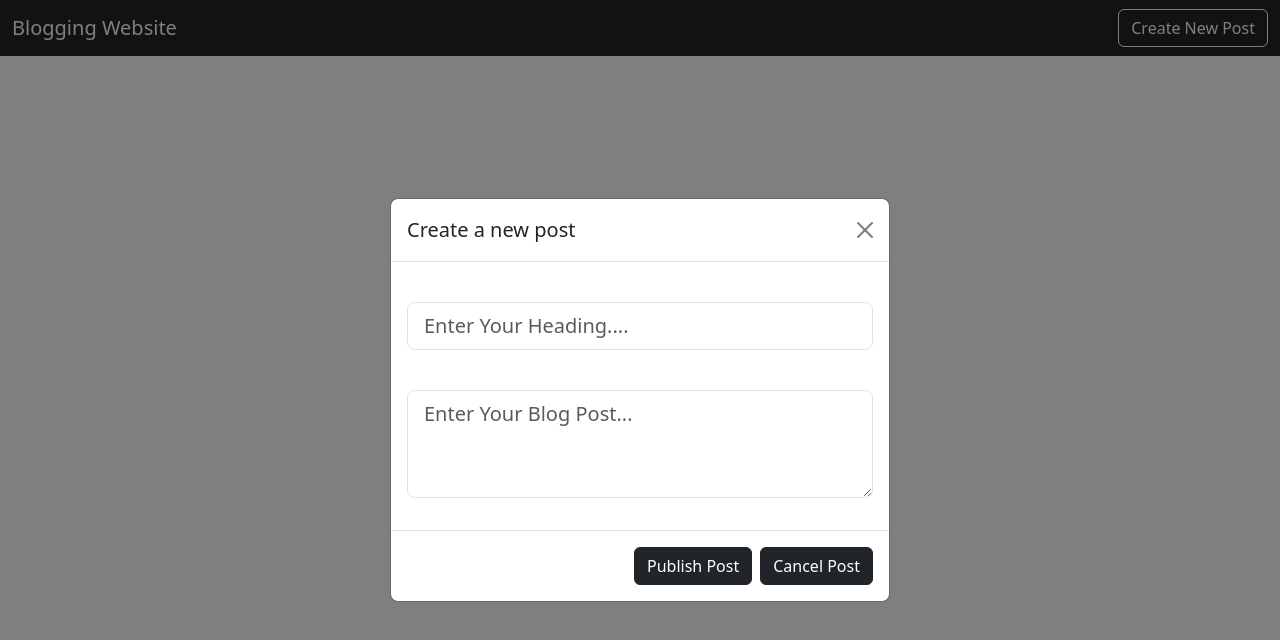
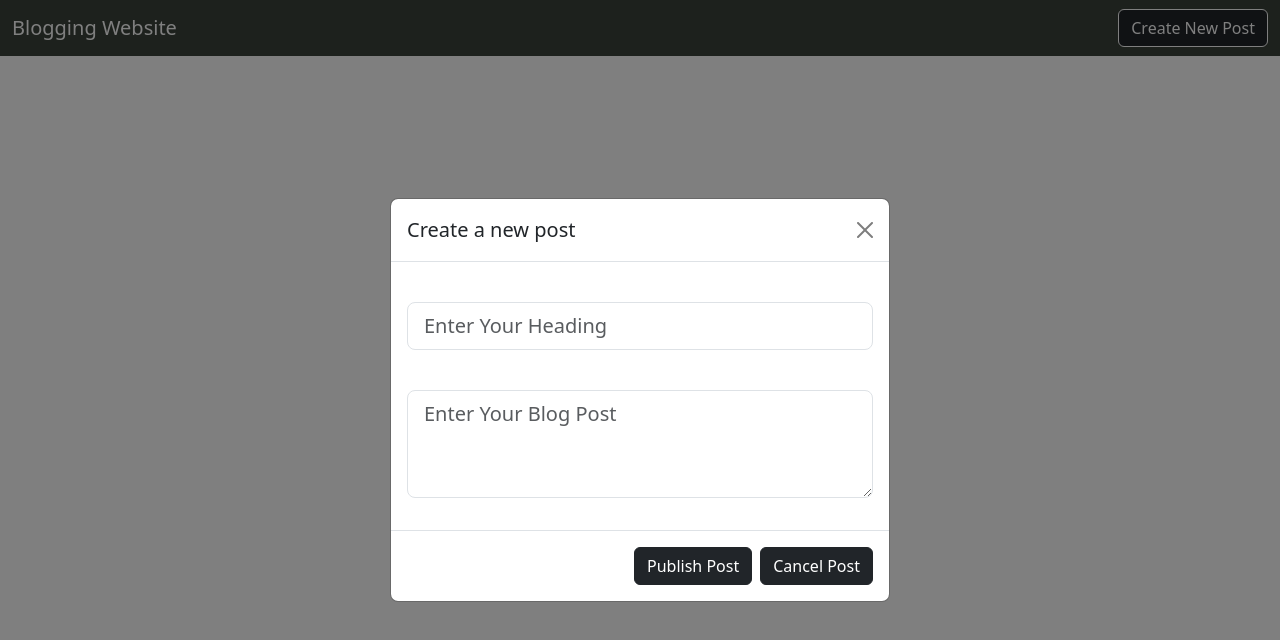
Before and after one commit to vishal9934/Blogging-Website, a plain HTML site: page index.html in a window 1280 px wide. Both pictures are taken after a click on the button "Create New Post". Drawn offline with nearby package versions, Linux system fonts and the light colour scheme.

Commit message:
second commit

```diff
--- a/index.html
+++ b/index.html
@@ -5,20 +5,18 @@
     <meta http-equiv="X-UA-Compatible" content="IE=edge" />
     <meta name="viewport" content="width=device-width, initial-scale=1.0" />
     <title>Document</title>
-    <!-- Bootstrap file -->
     <link
       rel="stylesheet"
       href="https://cdn.jsdelivr.net/npm/bootstrap@5.3.0-alpha1/dist/css/bootstrap.min.css"
     />
-    <!-- Css File -->
     <link rel="stylesheet" href="style.css">
   </head>
   <body>
-    <nav class="navbar navbar-expand-lg " style="background-color: #232523;">
+    <nav class="navbar navbar-expand-lg " style="background-color: #3a423a;">
       <div class="container-fluid">
         <a class="navbar-brand" href="#">Blogging Website</a>
         <button
-          class="navbar-toggler"
+          class="navbar-toggler "
           type="button"
           data-bs-toggle="collapse"
           data-bs-target="#navbarSupportedContent"
@@ -26,8 +24,7 @@
           aria-expanded="false"
           aria-label="Toggle navigation"
         >
-        <!-- class for responsiveness -->
-          <span class="navbar-toggler-icon"></span>
+          <span class="navbar-toggler-icon "></span>
         </button>
         <div class="collapse navbar-collapse" id="navbarSupportedContent">
           <ul class="navbar-nav me-auto mb-2 mb-lg-0">
@@ -56,11 +53,11 @@
             <div class="modal-body">
                 <div class="mb-3">
                     <label for="exampleFormControlInput1" class="form-label"></label>
-                    <input type="text" class="form-control form-control-lg" id="exampleFormControlInput1" placeholder="Enter Your Heading...." >
+                    <input type="text" class="form-control form-control-lg" id="exampleFormControlInput1" placeholder="Enter Your Heading" >
                   </div>
                   <div class="mb-3">
                     <label for="exampleFormControlTextarea1" class="form-label"></label>
-                    <textarea class="form-control form-control-lg" id="exampleFormControlTextarea1" rows="3" placeholder="Enter Your Blog Post..."></textarea>
+                    <textarea class="form-control form-control-lg" id="exampleFormControlTextarea1" rows="3" placeholder="Enter Your Blog Post"></textarea>
                   </div>
             </div>
             <div class="modal-footer">
@@ -77,7 +74,7 @@
 
 
   <!-- edit Modal -->
-  <div class="modal fade editmodal " id="exampleModal2" tabindex="-1" aria-labelledby="exampleModalLabel" aria-hidden="true">
+  <div class="modal fade editmodal" id="exampleModal2" tabindex="-1" aria-labelledby="exampleModalLabel" aria-hidden="true">
     <div class="modal-dialog modal-dialog-centered">
         <div class="modal-content">
           <div class="modal-header">
@@ -112,7 +109,7 @@
 
 
 
-<!-- Script file -->
+
     <script src="script.js"></script>
     <script src="https://cdn.jsdelivr.net/npm/bootstrap@5.3.0-alpha1/dist/js/bootstrap.bundle.min.js"></script>
   </body>
--- a/style.css
+++ b/style.css
@@ -20,6 +20,3 @@
     justify-content: space-between;
     flex-wrap: wrap;
   }
- .btn btn-dark{
-    border: 1px solid white;
- }
```
